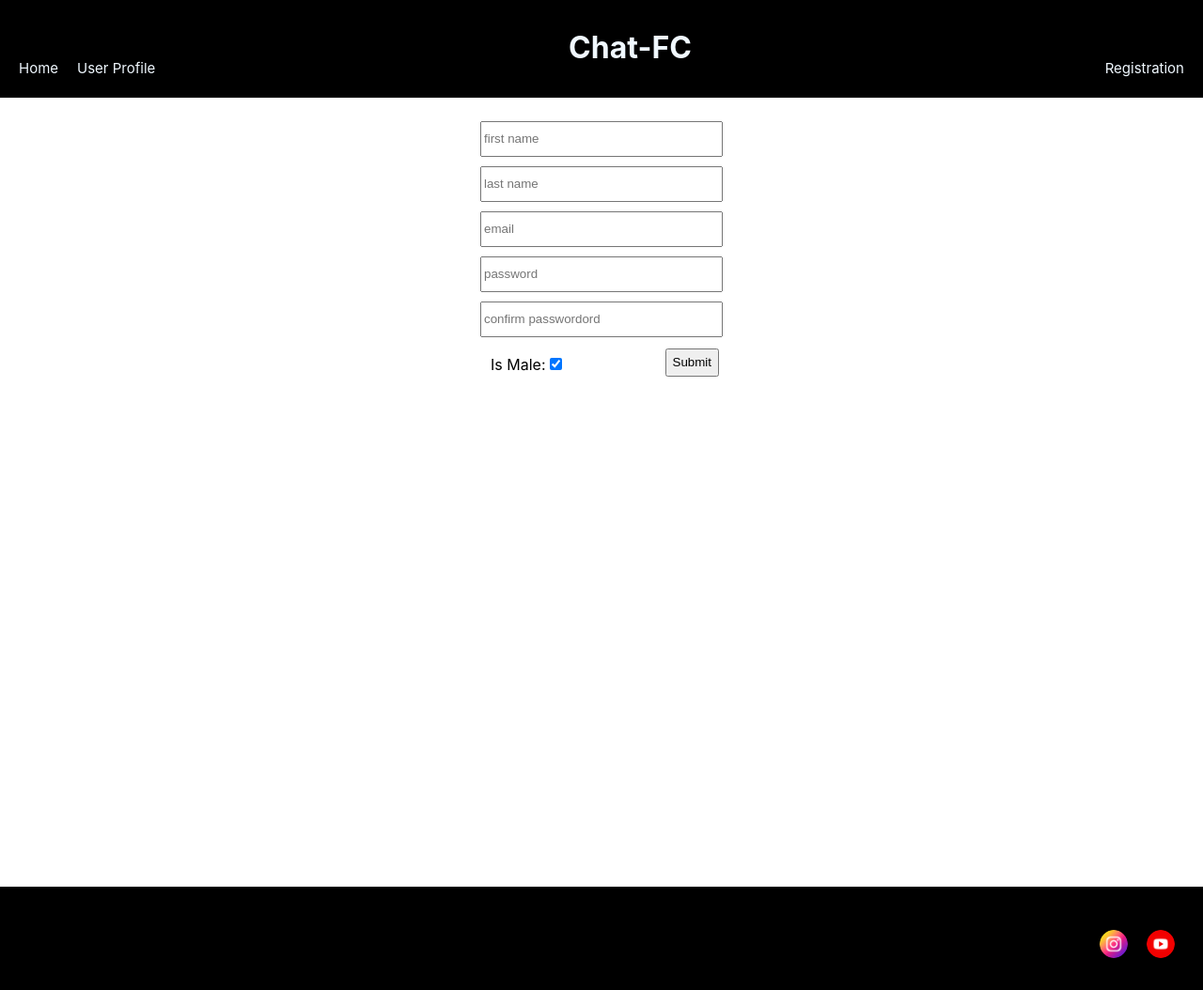
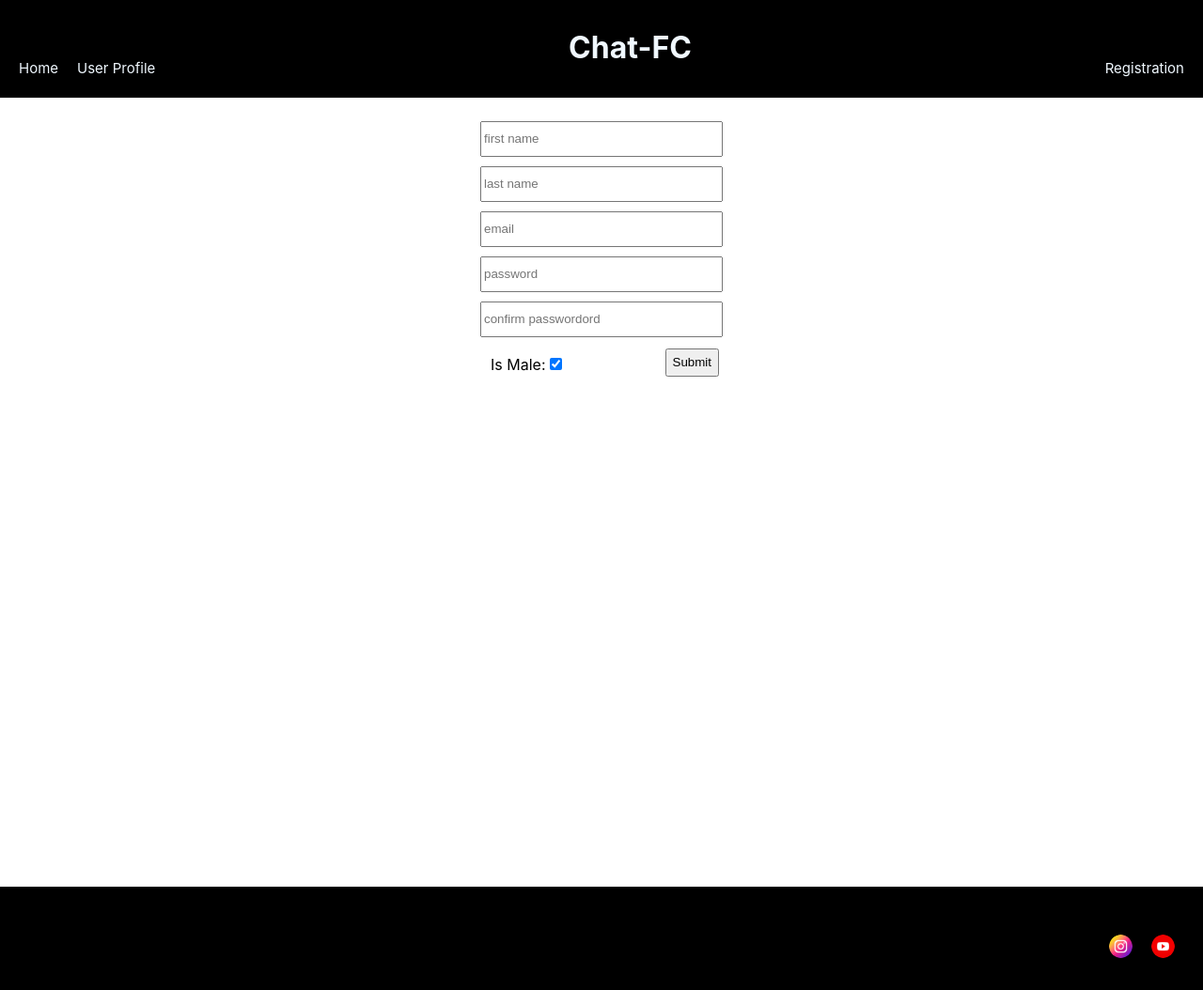
Before and after one commit to kozubslava/chat-fc, a React (Create React App) app: page /registration in a window 1280 px wide. Shown: the whole page at 94% size. Built offline with nearby package versions, Linux system fonts and the light colour scheme.

Commit message:
fix styles user info

```diff
--- a/src/components/Footer/Footer.module.scss
+++ b/src/components/Footer/Footer.module.scss
@@ -7,8 +7,8 @@
 }
 
 .icon{
-  width: 30px;
-  height: 30px;
+  width: 25px;
+  height: 25px;
   border-radius: 50%;
   object-fit: cover;
 }
--- a/src/components/RegistrationForm/index.jsx
+++ b/src/components/RegistrationForm/index.jsx
@@ -19,6 +19,7 @@ import styles from "./RegistrationForm.module.scss"
     function handleSubmit(values, actions) {
       console.log(values);
       actions.resetForm();
+
     }
 
   return(
--- a/src/components/UserProfile/UserProfile.module.scss
+++ b/src/components/UserProfile/UserProfile.module.scss
@@ -14,3 +14,9 @@
   border-radius: 50%;
   object-fit: cover;
 }
+
+.userInfo{
+  display: flex;
+  flex-direction: column;
+  align-items: center;
+}
--- a/src/components/UserProfile/index.jsx
+++ b/src/components/UserProfile/index.jsx
@@ -7,7 +7,7 @@ const UserProfile = ({user}) => {
   return (
     <div className={styles.userProfile}>
       <img src={ user.imgSrc || defaultImgSrc} alt={`${user.firstName} ${user.lastName}`} />
-      <div className="user-info">
+      <div className={styles.userInfo}>
         <h2>{`${user.firstName} ${user.lastName}`}</h2>
         <p>Email: {user.email}</p>
         <p>Gender: {user.isMale ? 'Male' : 'Female'}</p>
```
Also changed, not shown: src/images/2111795.png (added), src/images/4494467.png (added).
